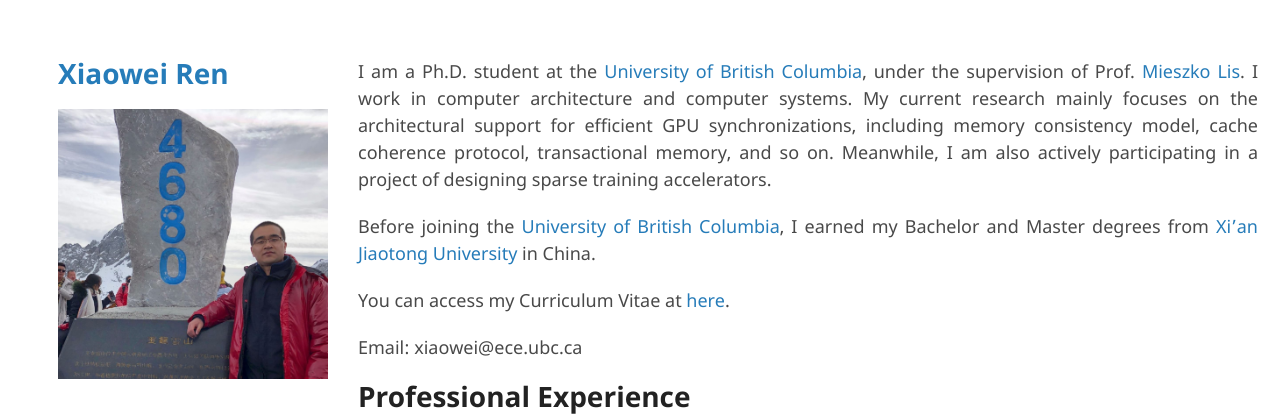
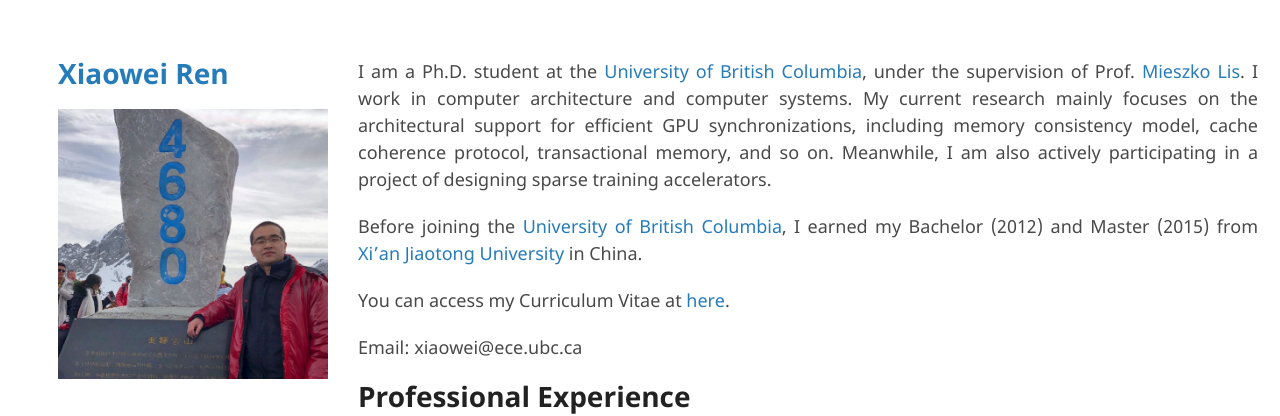
Before and after one commit to ericrxw/xiaoweiren, a Jekyll site: the page built from index.md, in a window 1280 px wide. Shown: the top 416 px of the page. Built offline with Jekyll 4.4.1, drawn with Linux system fonts in a browser that asks for light colours; our own code applies the rules of GitHub Pages for plain Markdown files; the repository's description, which GitHub fills in, is left out.

Commit message:
minor change

```diff
--- a/index.md
+++ b/index.md
@@ -1,6 +1,6 @@
 I am a Ph.D. student at the [University of British Columbia](http://www.ece.ubc.ca), under the supervision of Prof. [Mieszko Lis](http://mieszko.ece.ubc.ca). I work in computer architecture and computer systems. My current research mainly focuses on the architectural support for efficient GPU synchronizations, including memory consistency model, cache coherence protocol, transactional memory, and so on. Meanwhile, I am also actively participating in a project of designing sparse training accelerators.
 
-Before joining the [University of British Columbia](http://www.ece.ubc.ca), I earned my Bachelor and Master degrees from [Xi'an Jiaotong University](http://en.xjtu.edu.cn) in China.
+Before joining the [University of British Columbia](http://www.ece.ubc.ca), I earned my Bachelor (2012) and Master (2015) from [Xi'an Jiaotong University](http://en.xjtu.edu.cn) in China.
 
 You can access my Curriculum Vitae at [here](./docs/Xiaowei_Ren_CV.pdf).
 
```
